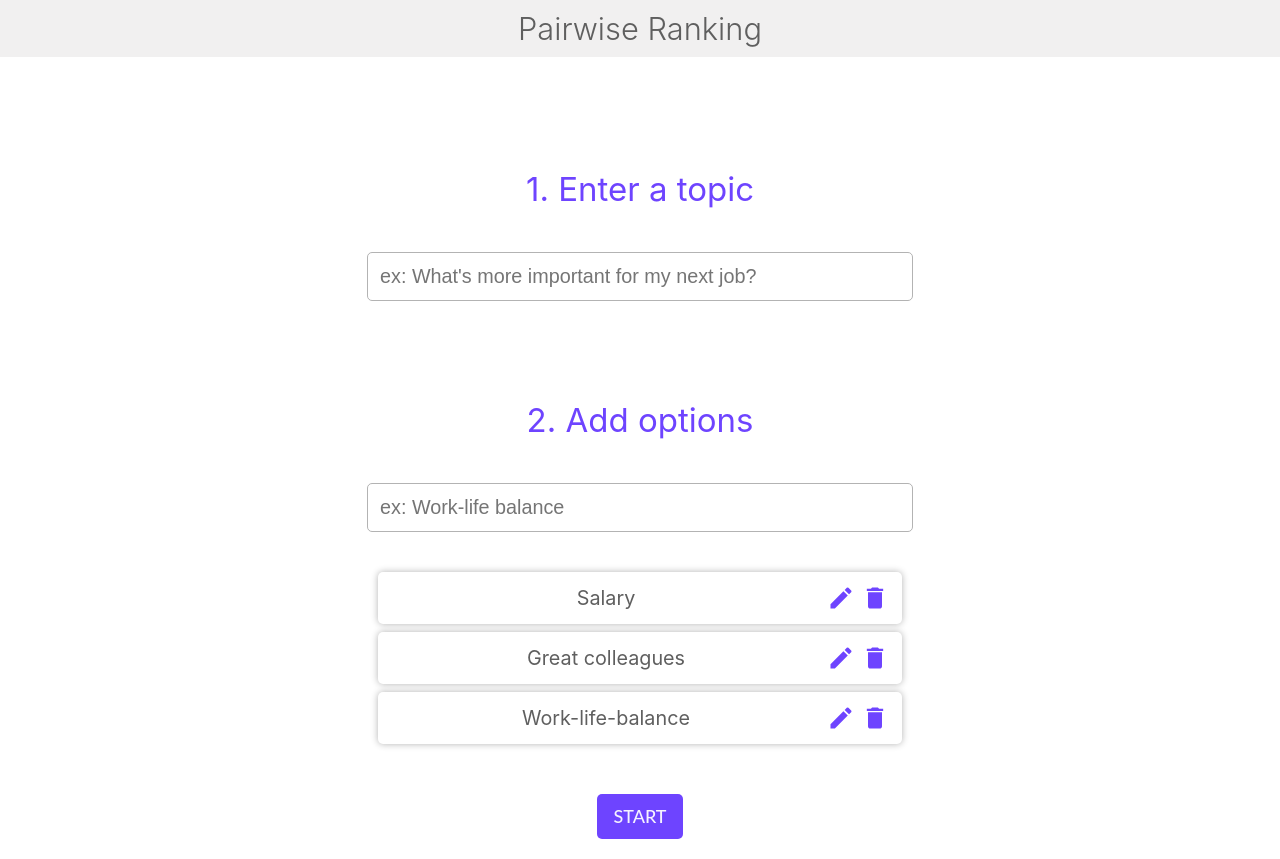
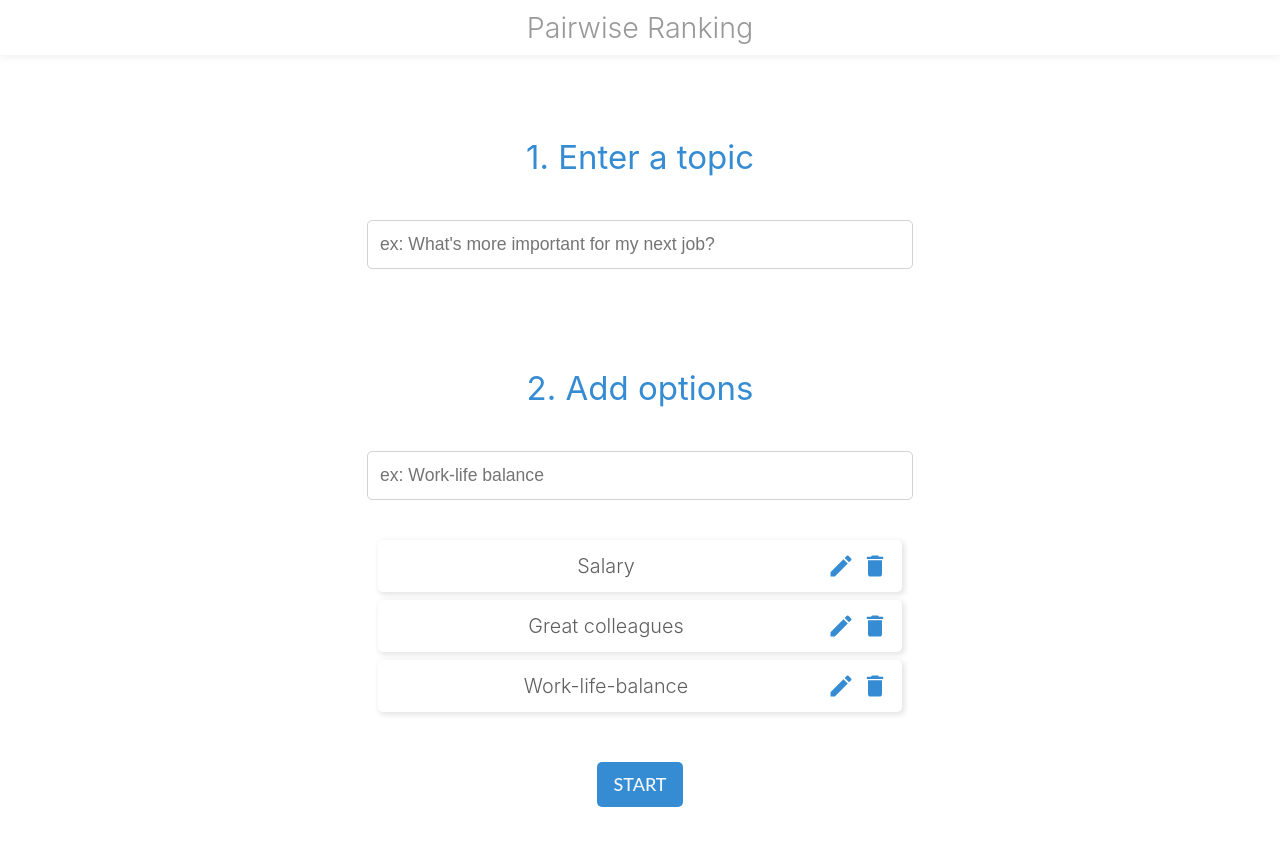
Before and after one commit to mariannefabre/pairwise-ranking-app, a React (Create React App) app: page / in a window 1280 px wide. After the commit the page ends 827 px from the top, so only its background shows below. Built offline with nearby package versions, Linux system fonts and the light colour scheme.

Commit message:
Change layout

```diff
--- a/src/components/Ranking.js
+++ b/src/components/Ranking.js
@@ -36,7 +36,7 @@ const Ranking = () => {
     dispatch({ type: "CREATE_NEW_QUESTIONNAIRE" });
   };
 
-  const renderedRanking = optionsWithScores.map((option) => {
+  const renderedRanking = optionsWithScores.map((option, index) => {
     rank++;
     return (
       <tr key={option.id}>
@@ -64,7 +64,7 @@ const Ranking = () => {
         Retake Questionnaire
       </button>
       <button className="button" onClick={handleCreateNew}>
-        Create New Questionnaire
+        New Questionnaire
       </button>
     </div>
   );
--- a/src/styles.css
+++ b/src/styles.css
@@ -1,7 +1,7 @@
 #root {
   --main-bg-color: #ffffffee;
-  --second-color: #6e44ff;
-  --third-color: #ffffffee;
+  --second-color: #358cd3;
+  --third-color: rgb(153, 153, 153);
   background-color: var(--main-bg-color);
 }
 html {
@@ -24,7 +24,7 @@ html {
 
 .container {
   min-height: 53px;
-  height:17vh
+  height: 13vh
 }
 @media only screen and (min-width: 1200px) {
 
@@ -40,33 +40,32 @@ html {
 }
 
 h1 {
-  background-color: #f1f0f0;
   padding: 10px 0;
   width: 100%;
   margin: 0 auto;
-  font-size: 1.4em;
+  font-size: 1.3em;
   position: absolute;
   top: 0px;
-  color: #5f5f5f;
+  color: var(--third-color);
   font-weight: 300;
+  box-shadow: 0px 2px 8px 0px rgb(50 50 50 / 8%);
 }
 
 h2 {
   margin-bottom: 4vh;
-  color: #5f5f5f;
+  color: var(--third-color);
   font-weight: 300;
   font-size: 1.3rem;
 }
 
 input {
-  font-size: 0.9rem;
+  font-size: 0.8rem;
   height: 45px;
   border: none;
   text-indent: 2px;
   color: var(--second-color);
   border-radius: 5px;
   border: 2px solid transparent;
-  background-color: var(--third-color);
   transition: all 0.1s;
 }
 @media only screen and (min-width: 500px) {
@@ -91,9 +90,9 @@ input:focus::placeholder {
   background: var(--second-color);
   font-family: "Lato", sans-serif;
   border: 1.5px solid transparent;
-  color: var(--third-color);
   font-weight: 550;
   border-radius: 5px;
+  color: var(--main-bg-color);
 }
 .button:focus {
   outline: none;
@@ -103,7 +102,7 @@ input:focus::placeholder {
 }
 .button:hover, #tab-add-button:hover {
   color: var(--second-color);
-  background-color: var(--third-color);
+  background-color: var(--main-bg-color);
   transition: all 0.2s ease-in-out;
   border: 1.5px solid var(--second-color);
 }
@@ -114,7 +113,7 @@ input:focus::placeholder {
   border-radius: 5px;
   margin: 8px;
   padding: 4px 10px;
-  box-shadow: 0 0 7px rgb(179, 179, 179);
+  box-shadow: 2px 2px 5px 1px rgb(50 50 50 / 12%);
 }
 
 .option,
@@ -126,6 +125,7 @@ input:focus::placeholder {
   border: unset;
   text-indent: 0;
   color: #5f5f5f;
+  font-weight: 300;
   font-size: 0.9em;
   height: auto;
 }
@@ -170,7 +170,11 @@ input:focus::placeholder {
   width: 90%;
   margin-right: 5px;
   margin-left: 25px;
-  border: 1.5px solid rgb(179, 179, 179);
+  border: 1.8px solid rgb(211, 211, 211);
+  transition: all 0.1s;
+}
+.tab input:hover {
+  box-shadow: 2px 2px 8px 2px rgb(50 50 50 / 8%);
   transition: all 0.1s;
 }
 .tab input:focus {
@@ -220,6 +224,7 @@ input:focus::placeholder {
   font-size: 20px;
 }
 
+
 .choice-option {
   width: 90%;
   max-width: 500px;
@@ -236,6 +241,24 @@ input:focus::placeholder {
 }
 #second-option {
   animation: slideInFromRight 0.3s 1;
+}
+.choice-option:active,
+.choice-option-selected {
+  width: 90%;
+  max-width: 500px;
+  margin: 40px auto;
+  padding: 20px 0;
+  border: solid 1px var(--second-color);
+  background-color: var(--second-color);
+  color: var(--main-bg-color);
+  font-size: 1rem;
+}
+
+.choice-option:hover {
+  border: solid 1px var(--second-color);
+  color: var(--main-bg-color);
+  background-color: var(--second-color);
+  transition: all 0.2s ease-in-out;
 }
 
 @keyframes slideInFromLeft {
@@ -254,24 +277,6 @@ input:focus::placeholder {
     transform: translate(0, 0);
   }
 }
-.choice-option:active,
-.choice-option-selected {
-  width: 90%;
-  max-width: 500px;
-  margin: 40px auto;
-  padding: 20px 0;
-  border: none;
-  background-color: var(--second-color);
-  color: var(--third-color);
-  font-size: 20px;
-}
-
-.choice-option:hover {
-  border: none;
-  color: var(--third-color);
-  background-color: var(--second-color);
-  transition: all 0.4s ease-in-out;
-}
 
 .navigation {
   width: 90%;
@@ -281,29 +286,28 @@ input:focus::placeholder {
   font-size: 18px;
 }
 #nav-icon {
-  font-size: 50px;
+  font-size: 2.8rem;
 }
 .hidden {
   visibility: hidden;
 }
 
 .ranking {
-  background-color: var(--third-color);
   font-size: 1.3em;
   border-radius: 5px;
-  border: 0.5px solid #cfcdcdd7;
+  box-shadow: 2px 2px 8px 2px rgb(50 50 50 / 8%);
   padding: 15px;
   margin: 15px;
 }
 .ranking-table {
-  color: #5f5f5f;
+  color: #707070;
   margin: 50px auto;
   font-size: 1rem;
-
+  font-weight: 300;
 }
 .ranking-data {
   display: inline-flex;
-  align-items: center;
+  text-align: center;
   padding: 0.5rem 0.3em;
 }
 
@@ -317,9 +321,9 @@ input:focus::placeholder {
 }
 #thumb-up {
   font-size: 1.2rem;
-  color: #b688ff;
+  color: var(--second-color);
 }
 #thumb-down {
   font-size: 1.2rem;
-  color: #e7e6e6;
+  color: #d4d4d4;
 }
```
